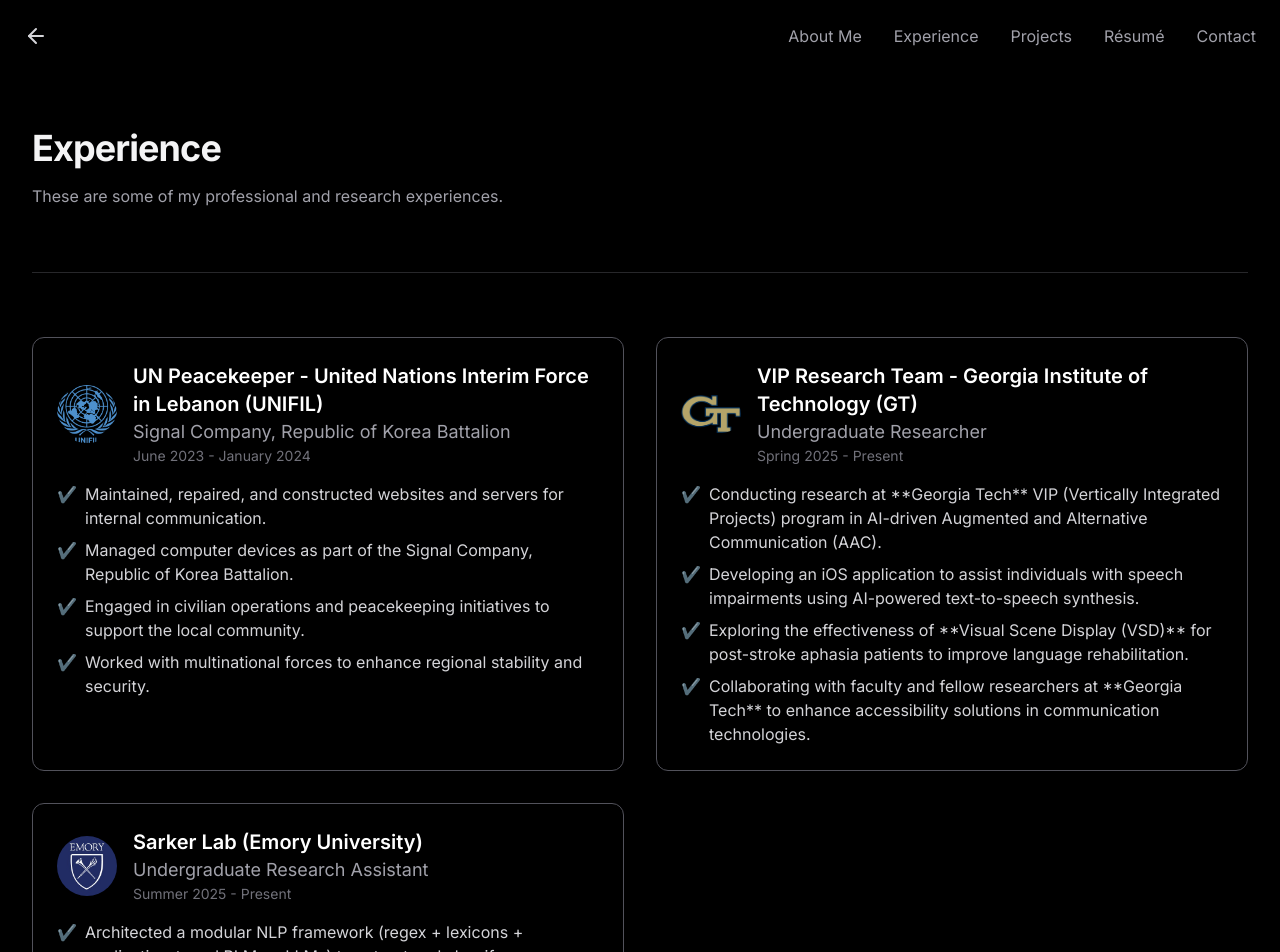
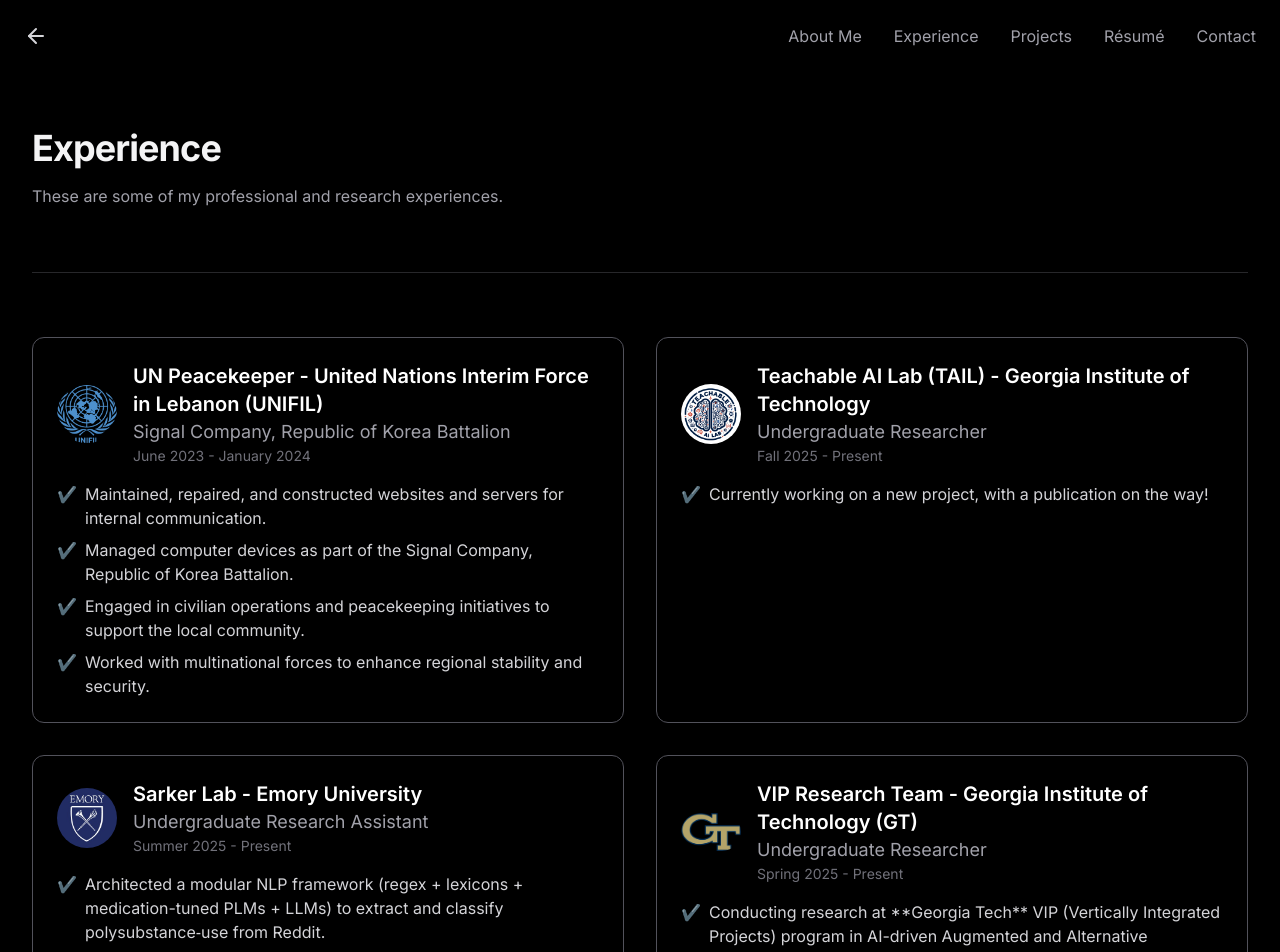
Before and after one commit to OneOfCosmosMostWanted/personal_web, a Next.js app: page /experience in a window 1280 px wide. Shown: the top 952 px of the page. Built offline with nearby package versions, Linux system fonts and the light colour scheme; no server answers; what tailwindcss-debug-screens would draw is missing.

Commit message:
Update page.tsx

```diff
--- a/app/experience/page.tsx
+++ b/app/experience/page.tsx
@@ -17,6 +17,27 @@
     image: "/unifil.png",
   },
   {
+    company: "Teachable AI Lab (TAIL) - Georgia Institute of Technology",
+    role: "Undergraduate Researcher",
+    date: "Fall 2025 - Present",
+    description: [
+      "Currently working on a new project, with a publication on the way!",
+    ],
+    image: "/TAIL.png",
+  },
+  {
+    company: "Sarker Lab - Emory University",
+    role: "Undergraduate Research Assistant",
+    date: "Summer 2025 - Present",
+    description: [
+      "Architected a modular NLP framework (regex + lexicons + medication-tuned PLMs + LLMs) to extract and classify polysubstance‐use from Reddit.",
+      "Modeled multi-order Markov chains to quantify month-to-month transition probabilities between substances.",
+      "Leveraged Apriori and PrefixSpan to mine frequent and sequential substance use patterns while preserving co-occurrence and temporal order",
+      "Synthesized individual timelines into interactive trajectory visualizations, revealing temporal patterns of common substance use.",
+    ],
+    image: "/emory.png",
+  },
+  {
     company: "VIP Research Team - Georgia Institute of Technology (GT)",
     role: "Undergraduate Researcher",
     date: "Spring 2025 - Present",
@@ -27,18 +48,6 @@
       "Collaborating with faculty and fellow researchers at **Georgia Tech** to enhance accessibility solutions in communication technologies.",
     ],
     image: "/gt.png",
-  },
-  {
-    company: "Sarker Lab (Emory University)",
-    role: "Undergraduate Research Assistant",
-    date: "Summer 2025 - Present",
-    description: [
-      "Architected a modular NLP framework (regex + lexicons + medication-tuned PLMs + LLMs) to extract and classify polysubstance‐use from Reddit.",
-      "Modeled multi-order Markov chains to quantify month-to-month transition probabilities between substances.",
-      "Leveraged Apriori and PrefixSpan to mine frequent and sequential substance use patterns while preserving co-occurrence and temporal order",
-      "Synthesized individual timelines into interactive trajectory visualizations, revealing temporal patterns of common substance use.",
-    ],
-    image: "/emory.png",
   },
 ];
 
```
